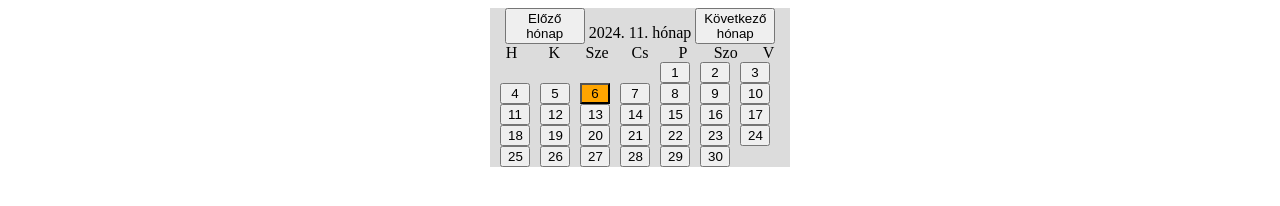
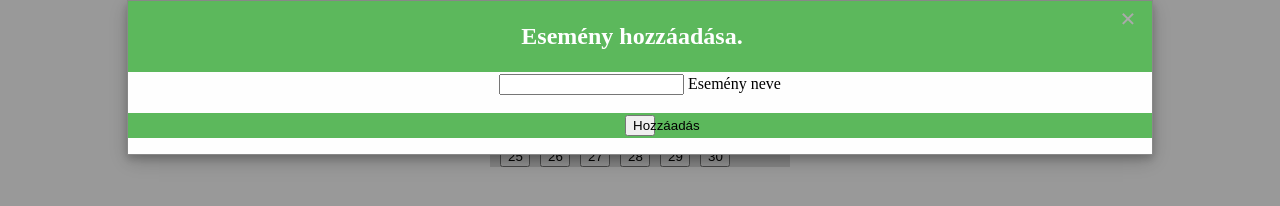
Before and after one commit to kadam1222/esemenynaptar, a plain HTML site: page index.html in a window 1280 px wide. Both pictures are taken after a click on the button "10". Drawn offline with Linux system fonts and the light colour scheme.

Commit message:
4.ütem közben

```diff
--- a/index.css
+++ b/index.css
@@ -33,3 +33,57 @@ button{
 #elso{
     grid-column-start: 5;
 }
+
+.modal {
+    display: none;
+    position: fixed;
+    z-index: 1;
+    left: 0;
+    top: 0;
+    width: 100%;
+    height: 100%;
+    overflow: auto;
+    background-color: rgb(0,0,0);
+    background-color: rgba(0,0,0,0.4);
+}
+
+.modal-content {
+    background-color: #fefefe;
+    margin: 15% auto; /* 15% from the top and centered */
+    padding: 20px;
+    border: 1px solid #888;
+    width: 80%; /* Could be more or less, depending on screen size */
+}
+.close {
+    color: #aaa;
+    float: right;
+    font-size: 28px;
+    font-weight: bold;
+  }
+
+.close:hover,
+.close:focus {
+    color: black;
+    text-decoration: none;
+    cursor: pointer;
+}
+.modal-header {
+    padding: 2px 16px;
+    background-color: #5cb85c;
+    color: white;
+}
+.modal-body {padding: 2px 16px;}
+.modal-footer {
+  padding: 2px 16px;
+  background-color: #5cb85c;
+  color: white;
+}
+.modal-content {
+    position: relative;
+    background-color: #fefefe;
+    margin: auto;
+    padding: 0;
+    border: 1px solid #888;
+    width: 80%;
+    box-shadow: 0 4px 8px 0 rgba(0,0,0,0.2),0 6px 20px 0 rgba(0,0,0,0.19);
+}
--- a/index.html
+++ b/index.html
@@ -17,5 +17,26 @@
 
         <div id="napok"></div>
     </div>
+    <div id="myModal" class="modal">
+
+        <div class="modal-content">
+          <div class="modal-header">
+            <span class="close">&times;</span>
+            <h2>Esemény hozzáadása.</h2>
+          </div>
+          <div class="modal-body">
+                <form>
+                    <input type="text" id="esemenynev">
+                    <label for="esemenynev">Esemény neve</label>
+                    <p></p>
+                </form>
+          </div>
+          <div class="modal-footer">
+            <button id="hozzaad">Hozzáadás</button>
+          </div>
+          <p></p>
+        </div>
+
+      </div>
 </body>
 </html>
--- a/index.js
+++ b/index.js
@@ -20,6 +20,21 @@ for(let i=0;i<7;i++){
     jelenleg.innerText = napok[i] + "    \t";
     napok_div.appendChild(jelenleg)
 }
+
+let modal = document.getElementById("myModal");
+let span = document.getElementsByClassName("close")[0];
+let hozzaad = document.getElementById("hozzaad");
+
+span.onclick = function() {
+    modal.style.display = "none";
+}
+
+window.onclick = function(event) {
+    if (event.target == modal) {
+      modal.style.display = "none";
+    }
+}
+
 
 let elozo= document.getElementById("elozo");
 elozo.addEventListener("click",function(){
@@ -47,6 +62,10 @@ elozo.addEventListener("click",function(){
         if(i==ma && honap-1==mahonap && ev==maev){
             jelenleg.style.backgroundColor="orange"
         }
+        jelenleg.addEventListener("click",function(){
+            modal.style.display = "block";
+
+        })
         nap.appendChild(jelenleg)
     }
     fodiv.appendChild(nap)
@@ -78,6 +97,9 @@ kov.addEventListener("click",function(){
         if(i==ma && honap-1==mahonap && ev==maev){
             jelenleg.style.backgroundColor="orange"
         }
+        jelenleg.addEventListener("click",function(){
+            modal.style.display = "block";
+        })
         nap.appendChild(jelenleg)
     }
     fodiv.appendChild(nap)
@@ -95,6 +117,15 @@ for(let i=1;i<31;i++){
     if(i==ma && honap-1==mahonap && ev==maev){
         jelenleg.style.backgroundColor="orange"
     }
+    jelenleg.addEventListener("click",function(){
+        modal.style.display = "block";
+        hozzaad.onclick = function(){
+            let esemenynev = document.getElementById("esemenynev");
+            jelenleg.innerHTML=i + `<p>${esemenynev}</p>`
+            modal.style.display = "none";
+        }
+
+    })
     nap.appendChild(jelenleg)
 }
 fodiv.appendChild(nap)
```
